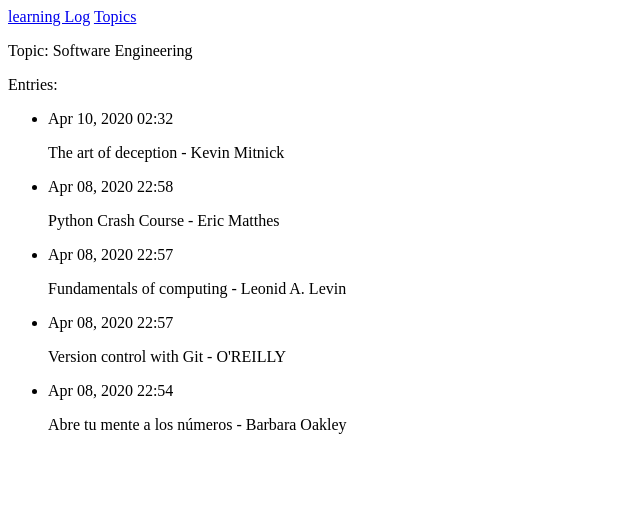
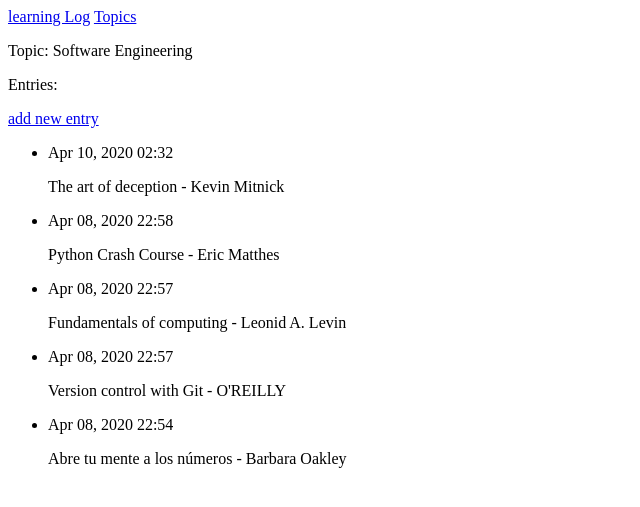
Before and after one commit to 31337root/Python_crash_course, a Django app: page /topics/4/ in a window 1280 px wide. Shown: the top 507 px of the page, without its empty margins (0-640 px from the left). Run offline with Django 3.2, Linux system fonts and the light colour scheme; data comes from the database, SQL or seed files in the repository; both versions use the stored data as it was after the commit.

Commit message:
Let the useras add topics and entries

```diff
--- a/Exercises/learning_log/learning_logs/templates/learning_logs/topic.html
+++ b/Exercises/learning_log/learning_logs/templates/learning_logs/topic.html
@@ -5,6 +5,9 @@
   <p>Topic: {{ topic }}</p>
 
   <p>Entries:</p>
+  <p>
+    <a href="{% url "learning_logs:new_entry" topic.id %}">add new entry</a>
+  </p>
   <ul>
   {% for entry in entries %}
     <li>
--- a/Exercises/learning_log/learning_logs/templates/learning_logs/topics.html
+++ b/Exercises/learning_log/learning_logs/templates/learning_logs/topics.html
@@ -14,4 +14,6 @@
     {% endfor %}
   </ul>
 
+  <a href="{% url "learning_logs:new_topic" %}">Add a new topic:</a>
+
 {% endblock content %}
--- a/Exercises/learning_log/learning_logs/urls.py
+++ b/Exercises/learning_log/learning_logs/urls.py
@@ -13,6 +13,12 @@
 
         # Detail page for a single topic
         path("topics/<topic_id>/", views.topic, name="topic"),
+
+        # Page for adding a new topic
+        path("new_topic/", views.new_topic, name="new_topic"),
+
+        # Page for adding a new entry
+        path("new_entry/<topic_id>", views.new_entry, name="new_entry"),
         ]
 
 app_name = "learning_logs"
--- a/Exercises/learning_log/learning_logs/views.py
+++ b/Exercises/learning_log/learning_logs/views.py
@@ -1,6 +1,9 @@
 from django.shortcuts import render
+from django.http import HttpResponseRedirect
+from django.urls import reverse
 
 from .models import Topic
+from .forms import TopicForm, EntryForm
 
 def index(request):
     """The home page for Learning Log"""
@@ -18,3 +21,38 @@
     entries = topic.entry_set.order_by("-date_added")
     context = {"topic": topic, "entries": entries}
     return render(request, "learning_logs/topic.html", context)
+
+def new_topic(request):
+    """Add a new topic."""
+    if request.method != "POST":
+        # No data submitted; create a blank form.
+        form = TopicForm()
+    else:
+        # POST data submitted; process data.
+        form = TopicForm(request.POST)
+        if form.is_valid():
+            form.save()
+            return HttpResponseRedirect(reverse("learning_logs:topics"))
+
+    context = {"form": form}
+    return render(request, "learning_logs/new_topic.html", context)
+
+def new_entry(request, topic_id):
+    """Add a new entry for a particuoar topic."""
+    topic = Topic.objects.get(id=topic_id)
+
+    if request.method != "POST":
+        # No data submitted; create a blank form.
+        form = EntryForm()
+    else:
+        # POST data submitted; process data.
+        form = EntryForm(data=request.POST)
+        if form.is_valid():
+            new_entry = form.save(commit=False)
+            new_entry.topic = topic
+            new_entry.save()
+            return HttpResponseRedirect(reverse("learning_logs:topic",
+                args=[topic_id]))
+
+    context = {"topic": topic, "form": form}
+    return render(request, "learning_logs/new_entry.html", context)
```
Also changed, not shown: Exercises/learning_log/learning_logs/forms.py (added, +16 -0 lines), Exercises/learning_log/learning_logs/templates/learning_logs/new_entry.html (added, +14 -0 lines), Exercises/learning_log/learning_logs/templates/learning_logs/new_topic.html (added, +11 -0 lines), Exercises/learning_log/db.sqlite3.
